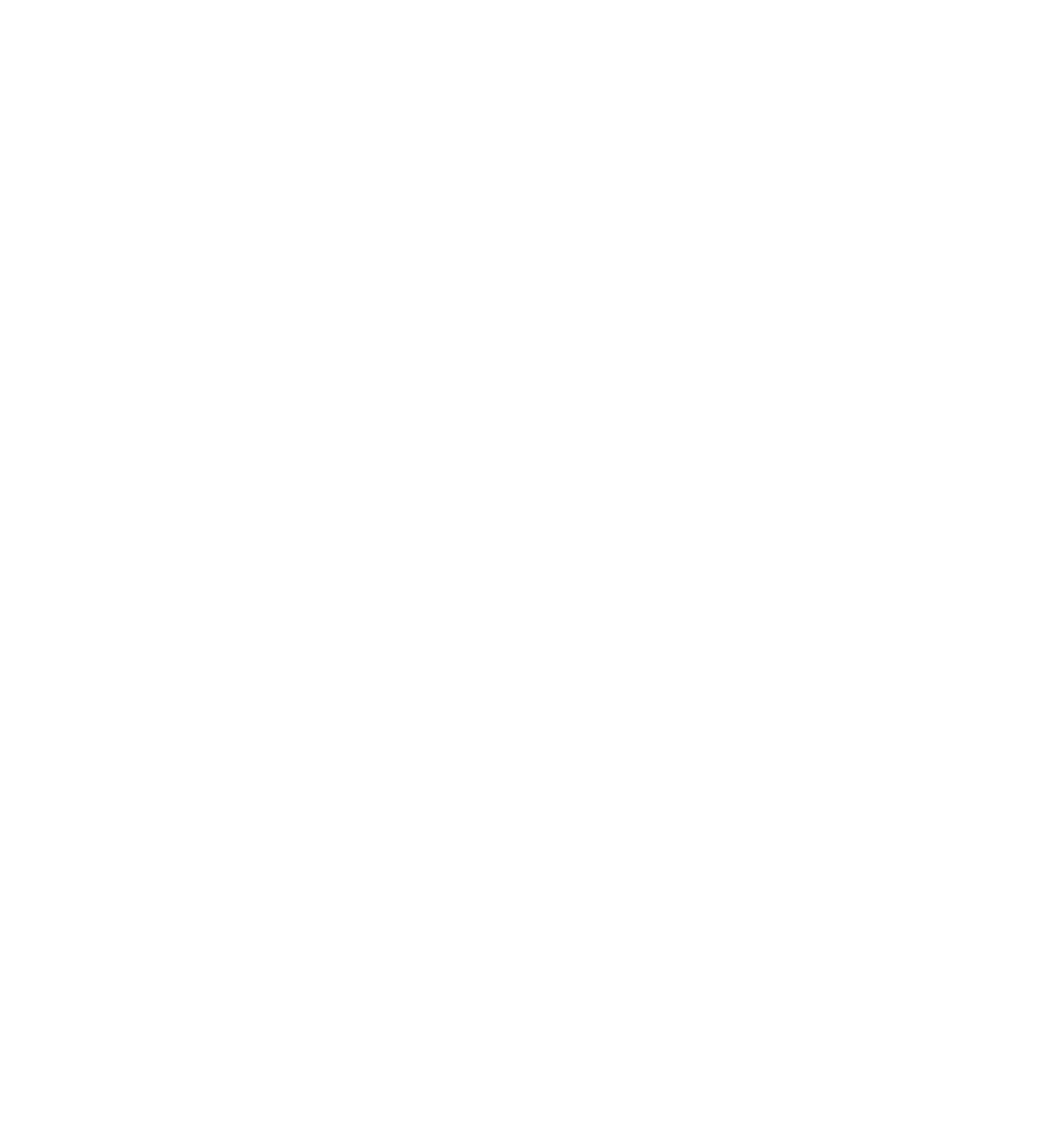
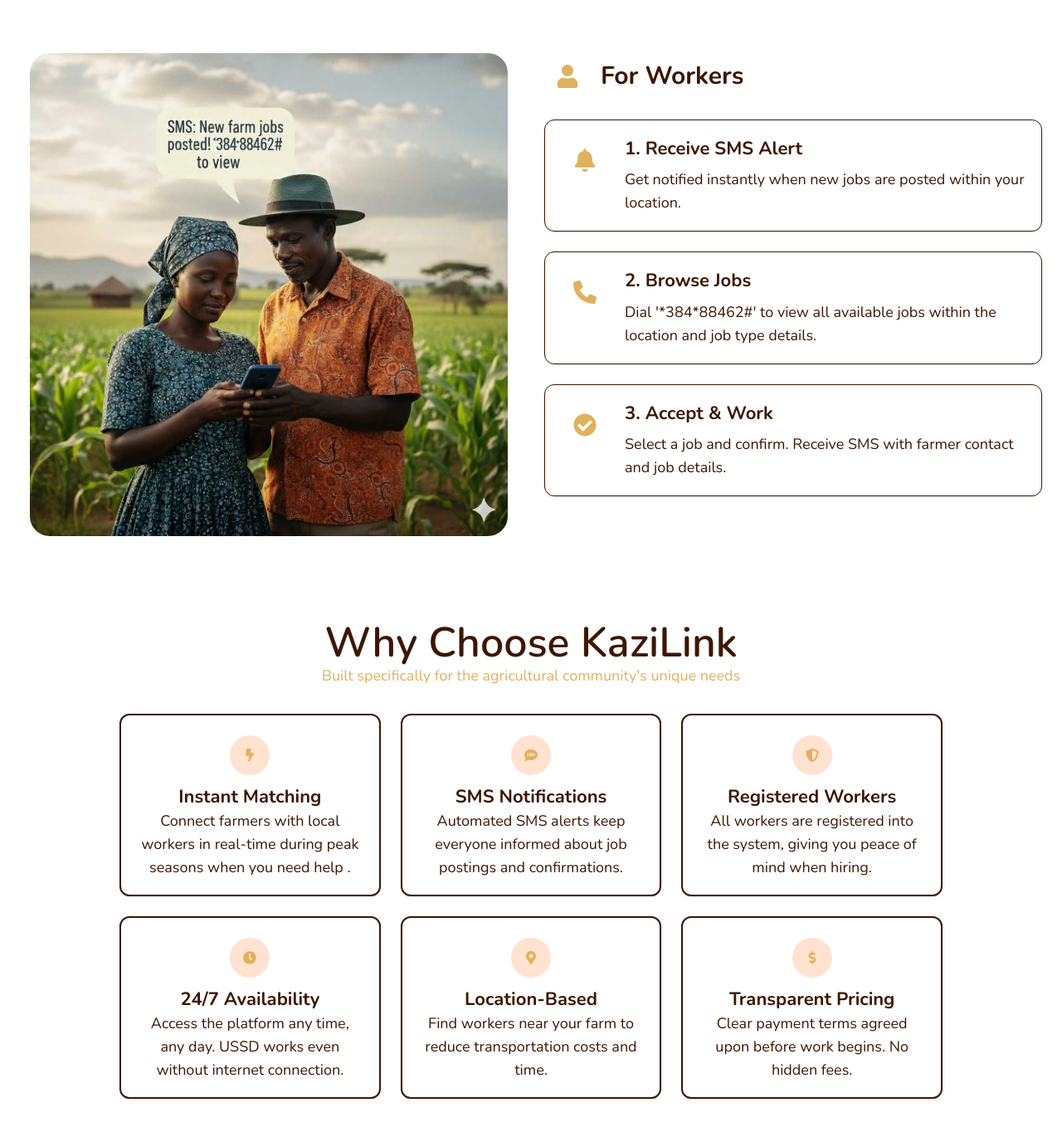
Before and after one commit to akirachix/kazilink-Informational, a Next.js app in the folder kazilink/: page / in a window 1280 px wide. Shown: the whole page at 83% size. Before the commit the page ends 800 px from the top, so only its background shows below. Built offline with nearby package versions, Linux system fonts and the light colour scheme.

Commit message:
kazilink features

```diff
--- /dev/null
+++ b/kazilink/app/features/features.tsx
@@ -0,0 +1,84 @@
+"use client";
+
+import {
+  FaBolt,
+  FaSms,
+  FaShieldAlt,
+  FaClock,
+  FaMapMarkerAlt,
+  FaDollarSign,
+} from "react-icons/fa";
+
+const features = [
+  {
+    title: "Instant Matching",
+    description:
+      "Connect farmers with local workers in real-time during peak seasons when you need help .",
+    icon: FaBolt,
+  },
+  {
+    title: "SMS Notifications",
+    description:
+      "Automated SMS alerts keep everyone informed about job postings and confirmations.",
+    icon: FaSms,
+  },
+  {
+    title: "Registered Workers",
+    description:
+      "All workers are registered into the system, giving you peace of mind when hiring.",
+    icon: FaShieldAlt,
+  },
+  {
+    title: "24/7 Availability",
+    description:
+      "Access the platform any time, any day. USSD works even without internet connection.",
+    icon: FaClock,
+  },
+  {
+    title: "Location-Based",
+    description:
+      "Find workers near your farm to reduce transportation costs and time.",
+    icon: FaMapMarkerAlt,
+  },
+  {
+    title: "Transparent Pricing",
+    description:
+      "Clear payment terms agreed upon before work begins. No hidden fees.",
+    icon: FaDollarSign,
+  },
+];
+
+export default function KaziLinkFeatures() {
+  return (
+    <section className="py-8 sm:py-10 px-4 max-w-5xl mx-auto">
+      <h2 className="text-3xl text-center md:text-5xl lg:text-[50px] font-semibold text-[#3D1700]">
+      Why Choose KaziLink
+      </h2>
+      <p className="text-[24px] sm:text-base md:text-lg text-center text-[#E0B15E] mb-8">
+        Built specifically for the agricultural community's unique needs
+      </p>
+
+      <div className="grid grid-cols-1 sm:grid-cols-2 lg:grid-cols-3 gap-6 items-stretch">
+        {features.map((feature) => (
+          <div
+            key={feature.title}
+            className="flex flex-col justify-between items-center text-[#3D1700] text-center p-4 sm:p-6 border-2 border-[#3D1700] rounded-xl shadow-sm hover:shadow-lg transition bg-white w-full h-full max-h-[180px] sm:max-h-[200px] md:max-h-[220px] overflow-hidden"
+          >
+            <div className="rounded-full p-4 mb-3 bg-[#FFE2CF] text-[#E0B15E]">
+              <feature.icon />
+            </div>
+
+            <div className="w-full">
+              <h3 className="font-bold text-[18px] sm:text-[22px] sm:text-2xl text-[#3D1700]">
+                {feature.title}
+              </h3>
+              <p className="text-[15px] sm:text-base md:text-lg text-[#3D1700] max-w-xl overflow-hidden">
+                {feature.description}
+              </p>
+            </div>
+          </div>
+        ))}
+      </div>
+    </section>
+  );
+}
--- /dev/null
+++ b/kazilink/app/features/workerInfo.tsx
@@ -0,0 +1,83 @@
+"use client";
+
+import Image from "next/image";
+import { FaBell,FaCheckCircle, FaUser } from "react-icons/fa";
+import { FaPhone } from "react-icons/fa6";
+
+const steps = [
+  {
+    step: 1,
+    title: "Receive SMS Alert",
+    description: "Get notified instantly when new jobs are posted within your location.",
+    icon: FaBell,
+  },
+  {
+    step: 2,
+    title: "Browse Jobs",
+    description: "Dial '*384*88462#' to view all available jobs within the location and job type details.",
+    icon: FaPhone,
+  },
+  {
+    step: 3,
+    title: "Accept & Work",
+    description: "Select a job and confirm. Receive SMS with farmer contact and job details.",
+    icon: FaCheckCircle,
+  },
+];
+
+export default function WorkerJobsInfo() {
+  return (
+    <section className="py-12 md:py-16 bg-white">
+      <div className="max-w-7xl mx-auto px-6">
+        <div className="grid grid-cols-1 md:grid-cols-2 gap-8 items-stretch">
+          <div className="flex items-stretch justify-center">
+            <div
+              className="w-full max-w-md md:max-w-lg rounded-3xl lg:max-w-xl overflow-hidden h-auto sm:h-80 md:h-full max-h-[640px]"
+            >
+              <Image
+                src="/images/workers.jpg"
+                alt="Farmer and worker interacting"
+                width={1200}
+                height={900}
+                className="object-contain sm:object-cover w-full h-full"
+                priority
+              />
+            </div>
+          </div>
+          <div className="flex flex-col justify-center pb-12">
+            <div className="flex items-center gap-3 mb-6">
+              <div className="flex items-center justify-center w-12 h-12 sm:w-14 sm:h-14 rounded-lg text-[#E0B15E] text-[24px] sm:text-[28px]">
+                <FaUser />
+              </div>
+              <h3 className="text-[28px] sm:text-3xl font-bold text-[#3D1700]">For Workers</h3>
+            </div>
+
+            <div className="space-y-6">
+              {steps.map((s) => (
+                <div
+                  key={s.step}
+                  className="border border-[#3D1700] border-opacity-20 rounded-xl p-5 shadow-sm hover:shadow-md transition bg-white"
+                >
+                  <div className="flex items-start gap-5">
+                    <div className="flex items-center justify-center w-14 h-14 rounded-md text-[#E0B15E] text-[24px] sm:text-[28px] shrink-0">
+                      <s.icon />
+                    </div>
+
+                    <div>
+                      <h4 className="font-bold text-[18px] sm:text-[22px] sm:text-2xl text-[#3D1700]">
+                        {s.step}. {s.title}
+                      </h4>
+                      <p className="mt-2 text-[15px] sm:text-base md:text-lg text-[#3D1700] max-w-xl">
+                        {s.description}
+                      </p>
+                    </div>
+                  </div>
+                </div>
+              ))}
+            </div>
+          </div>
+        </div>
+      </div>
+    </section>
+  );
+}
--- a/kazilink/app/page.tsx
+++ b/kazilink/app/page.tsx
@@ -1,8 +1,11 @@
-import Image from "next/image";
+import WorkerJobsInfo from "./features/workerInfo"
+import KaziLinkFeatures from "./features/features"
 
-export default function Home() {
+export default function KaziLink (){
   return (
-    <div>
-    </div>
+  <div>
+    <WorkerJobsInfo/>
+    <KaziLinkFeatures/>
+  </div>
   )
 }
```
Also changed, not shown: kazilink/public/images/workers.jpg (added).
